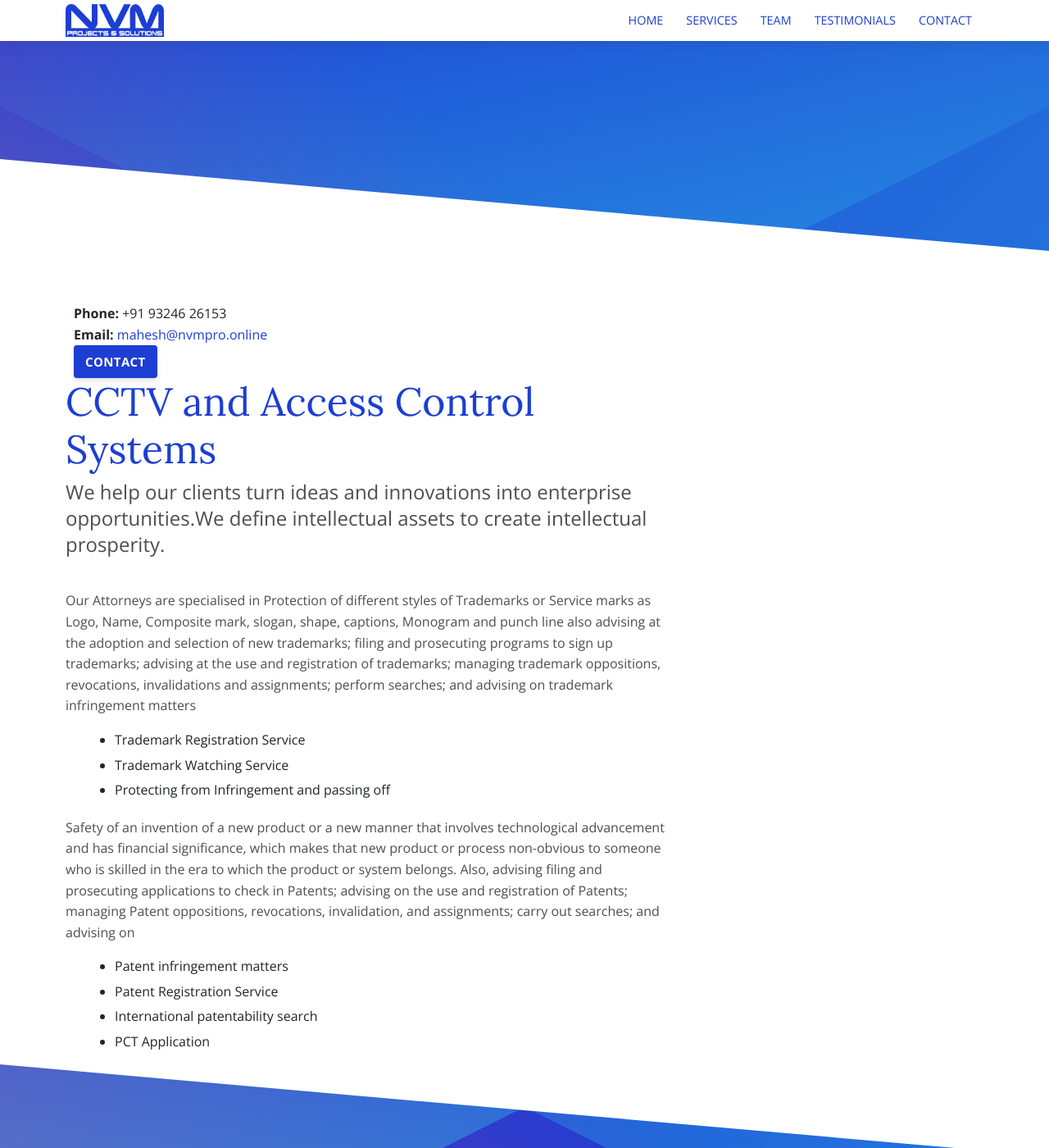
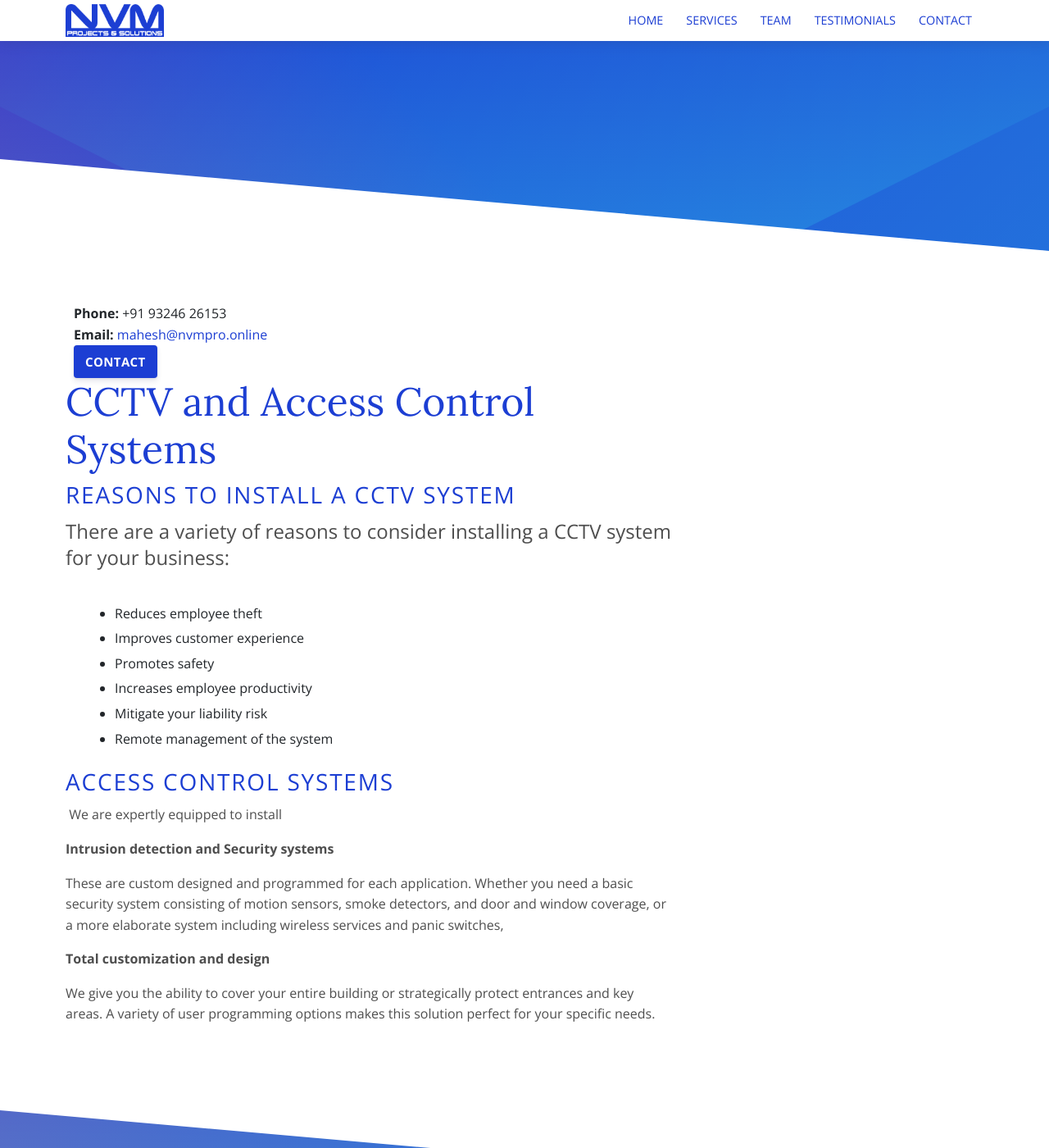
Before and after one commit to nvmpro/NVM, a Jekyll site: the page built from _services/cctv-and-access-control.md, in a window 1280 px wide and 1400 px high. Shown: the whole window at 82% size. Built offline with Jekyll 4.4.1, drawn with Linux system fonts in a browser that asks for light colours.

Commit message:
Updated '_services/cctv-and-access-control.md' via CloudCannon

```diff
--- a/_services/cctv-and-access-control.md
+++ b/_services/cctv-and-access-control.md
@@ -4,17 +4,29 @@ image: /services/default.png
 keywords: Trademark,Patent,IP consultant,registration
 ---
 
-We help our clients turn ideas and innovations into enterprise opportunities.We define intellectual assets to create intellectual prosperity.
+### REASONS TO INSTALL A CCTV SYSTEM
 
-Our Attorneys are specialised in Protection of different styles of Trademarks or Service marks as Logo, Name, Composite mark, slogan, shape, captions, Monogram and punch line also advising at the adoption and selection of new trademarks; filing and prosecuting programs to sign up trademarks; advising at the use and registration of trademarks; managing trademark oppositions, revocations, invalidations and assignments; perform searches; and advising on trademark infringement matters
+There are a variety of reasons to consider installing a CCTV system for your business:
 
-* Trademark Registration Service
-* Trademark Watching Service
-* Protecting from Infringement and passing off
+* Reduces employee theft
+* Improves customer experience
+* Promotes safety
+* Increases employee productivity
+* Mitigate your liability risk
+* Remote management of the system
 
-Safety of an invention of a new product or a new manner that involves technological advancement and has financial significance, which makes that new product or process non-obvious to someone who is skilled in the era to which the product or system belongs. Also, advising filing and prosecuting applications to check in Patents; advising on the use and registration of Patents; managing Patent oppositions, revocations, invalidation, and assignments; carry out searches; and advising on
+### ACCESS CONTROL SYSTEMS
 
-* Patent infringement matters
-* Patent Registration Service
-* International patentability search
-* PCT Application
+&nbsp;We are expertly equipped to install
+
+**Intrusion detection and Security systems**
+
+These are custom designed and programmed for each application. Whether you need a basic security system consisting of motion sensors, smoke detectors, and door and window coverage, or a more elaborate system including wireless services and panic switches,
+
+**Total customization and design**
+
+We give you the ability to cover your entire building or strategically protect entrances and key areas. A variety of user programming options makes this solution perfect for your specific needs.
+
+## &nbsp;
+
+&nbsp;
```
